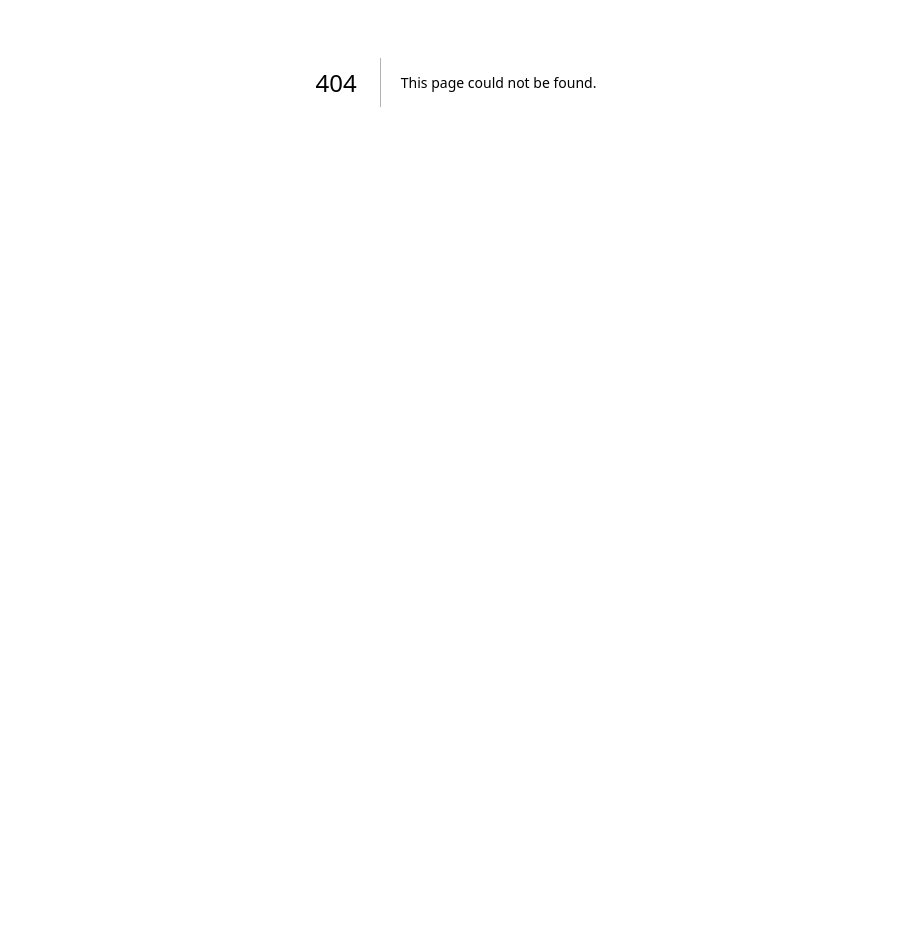
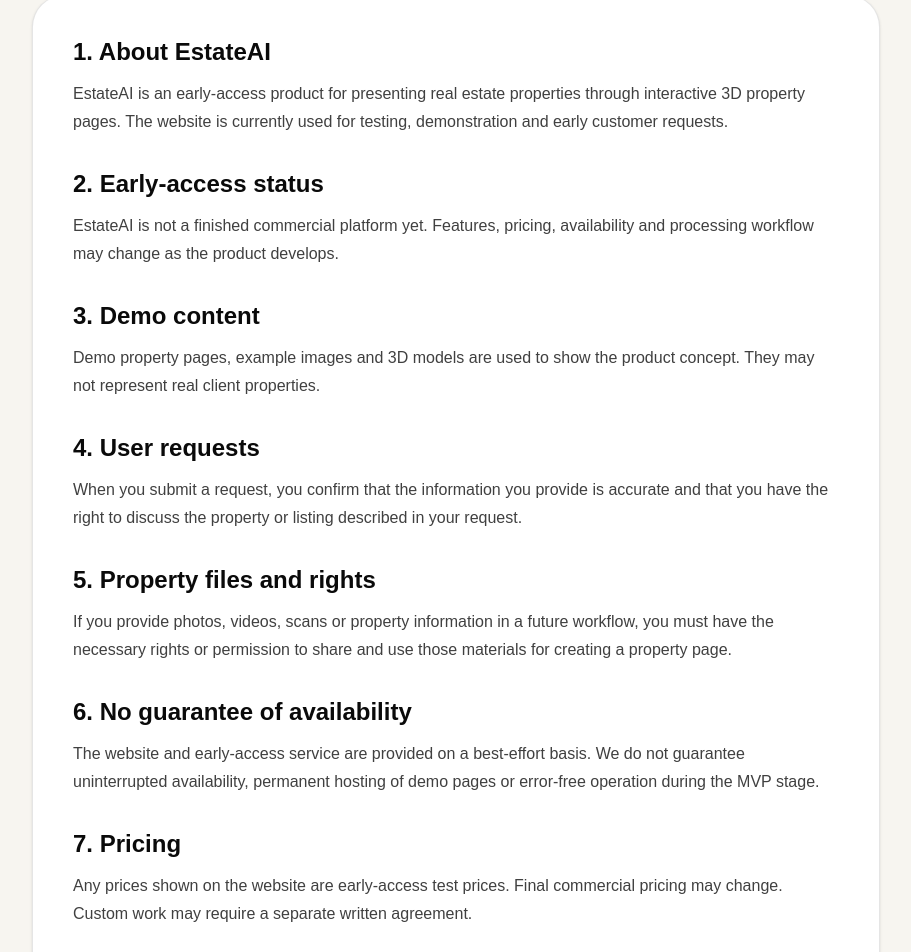
Before and after one commit to sergiosk222/estateai, a Next.js app: page /terms in a window 1280 px wide. Before the commit this address had no page. Shown: the part 318-1270 px from the top of the page, without its empty margins (184-1095 px from the left). Before the commit the page ends 800 px from the top, so only its background shows below. Built offline with nearby package versions, Linux system fonts and the light colour scheme.

Commit message:
Add privacy policy and terms pages

```diff
--- /dev/null
+++ b/app/terms/page.tsx
@@ -0,0 +1,144 @@
+import type { Metadata } from "next";
+import PublicHeader from "@/components/PublicHeader";
+import PublicFooter from "@/components/PublicFooter";
+import { CONTACT_EMAIL } from "@/lib/contact";
+
+export const metadata: Metadata = {
+  title: "Terms of Use",
+  description:
+    "Terms of Use for EstateAI early-access 3D property page service."
+};
+
+export default function TermsPage() {
+  const updatedAt = "June 29, 2026";
+
+  return (
+    <main className="min-h-screen bg-[#f7f5f0] text-neutral-950">
+      <PublicHeader />
+
+      <section className="mx-auto max-w-4xl px-4 py-14 sm:px-6 sm:py-20">
+        <p className="text-sm font-bold uppercase tracking-[0.25em] text-neutral-500">
+          Legal
+        </p>
+
+        <h1 className="mt-4 text-4xl font-black tracking-tight sm:text-5xl md:text-6xl">
+          Terms of Use
+        </h1>
+
+        <p className="mt-5 text-sm text-neutral-500">
+          Last updated: {updatedAt}
+        </p>
+
+        <div className="mt-10 space-y-8 rounded-[1.5rem] border border-black/10 bg-white p-6 leading-7 text-neutral-700 shadow-sm sm:rounded-[2rem] sm:p-10">
+          <section>
+            <h2 className="text-2xl font-black text-neutral-950">
+              1. About EstateAI
+            </h2>
+            <p className="mt-3">
+              EstateAI is an early-access product for presenting real estate
+              properties through interactive 3D property pages. The website is
+              currently used for testing, demonstration and early customer
+              requests.
+            </p>
+          </section>
+
+          <section>
+            <h2 className="text-2xl font-black text-neutral-950">
+              2. Early-access status
+            </h2>
+            <p className="mt-3">
+              EstateAI is not a finished commercial platform yet. Features,
+              pricing, availability and processing workflow may change as the
+              product develops.
+            </p>
+          </section>
+
+          <section>
+            <h2 className="text-2xl font-black text-neutral-950">
+              3. Demo content
+            </h2>
+            <p className="mt-3">
+              Demo property pages, example images and 3D models are used to
+              show the product concept. They may not represent real client
+              properties.
+            </p>
+          </section>
+
+          <section>
+            <h2 className="text-2xl font-black text-neutral-950">
+              4. User requests
+            </h2>
+            <p className="mt-3">
+              When you submit a request, you confirm that the information you
+              provide is accurate and that you have the right to discuss the
+              property or listing described in your request.
+            </p>
+          </section>
+
+          <section>
+            <h2 className="text-2xl font-black text-neutral-950">
+              5. Property files and rights
+            </h2>
+            <p className="mt-3">
+              If you provide photos, videos, scans or property information in a
+              future workflow, you must have the necessary rights or permission
+              to share and use those materials for creating a property page.
+            </p>
+          </section>
+
+          <section>
+            <h2 className="text-2xl font-black text-neutral-950">
+              6. No guarantee of availability
+            </h2>
+            <p className="mt-3">
+              The website and early-access service are provided on a best-effort
+              basis. We do not guarantee uninterrupted availability, permanent
+              hosting of demo pages or error-free operation during the MVP
+              stage.
+            </p>
+          </section>
+
+          <section>
+            <h2 className="text-2xl font-black text-neutral-950">
+              7. Pricing
+            </h2>
+            <p className="mt-3">
+              Any prices shown on the website are early-access test prices.
+              Final commercial pricing may change. Custom work may require a
+              separate written agreement.
+            </p>
+          </section>
+
+          <section>
+            <h2 className="text-2xl font-black text-neutral-950">
+              8. Limitation of liability
+            </h2>
+            <p className="mt-3">
+              To the maximum extent permitted by law, EstateAI is not liable for
+              indirect losses, missed sales, lost profits or decisions made
+              based on demo content or early-access pages.
+            </p>
+          </section>
+
+          <section>
+            <h2 className="text-2xl font-black text-neutral-950">
+              9. Contact
+            </h2>
+            <p className="mt-3">
+              For questions about these terms, contact{" "}
+              <a
+                href={`mailto:${CONTACT_EMAIL}`}
+                className="font-bold text-neutral-950 underline"
+              >
+                {CONTACT_EMAIL}
+              </a>
+              .
+            </p>
+          </section>
+        </div>
+      </section>
+
+      <PublicFooter />
+    </main>
+  );
+}
--- a/components/PublicFooter.tsx
+++ b/components/PublicFooter.tsx
@@ -1,12 +1,23 @@
+import Link from "next/link";
 import { CONTACT_EMAIL, CONTACT_LOCATION } from "@/lib/contact";
 
 export default function PublicFooter() {
   return (
-    <footer className="border-t border-black/10 px-6 py-8">
-      <div className="mx-auto flex max-w-7xl flex-col justify-between gap-4 text-sm text-neutral-500 md:flex-row">
+    <footer className="border-t border-black/10 px-4 py-8 sm:px-6">
+      <div className="mx-auto grid max-w-7xl gap-6 text-sm text-neutral-500 md:grid-cols-[1fr_auto]">
         <div>
           <p>© 2026 EstateAI. Early access product.</p>
           <p className="mt-1">Interactive 3D property pages for real estate.</p>
+
+          <div className="mt-4 flex flex-wrap gap-4">
+            <Link href="/privacy" className="font-semibold hover:text-black">
+              Privacy Policy
+            </Link>
+
+            <Link href="/terms" className="font-semibold hover:text-black">
+              Terms of Use
+            </Link>
+          </div>
         </div>
 
         <div className="md:text-right">
```
